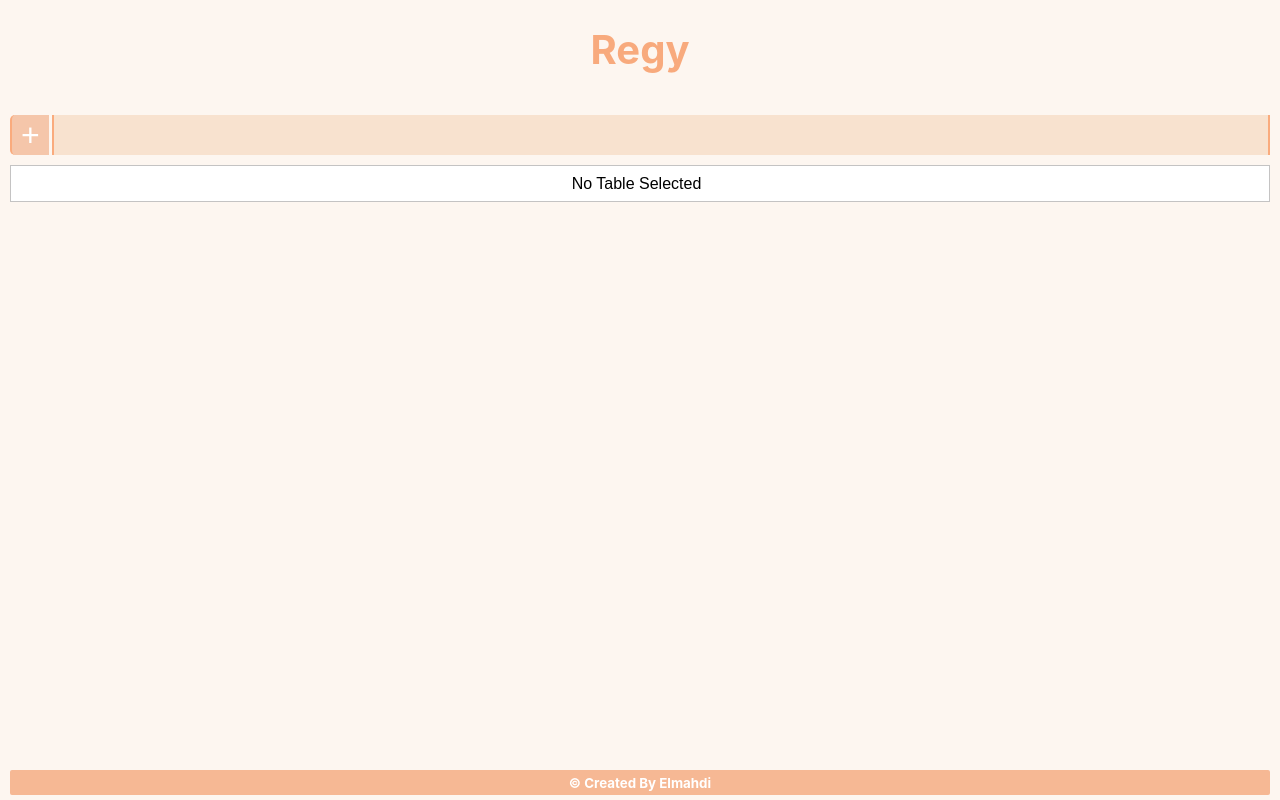
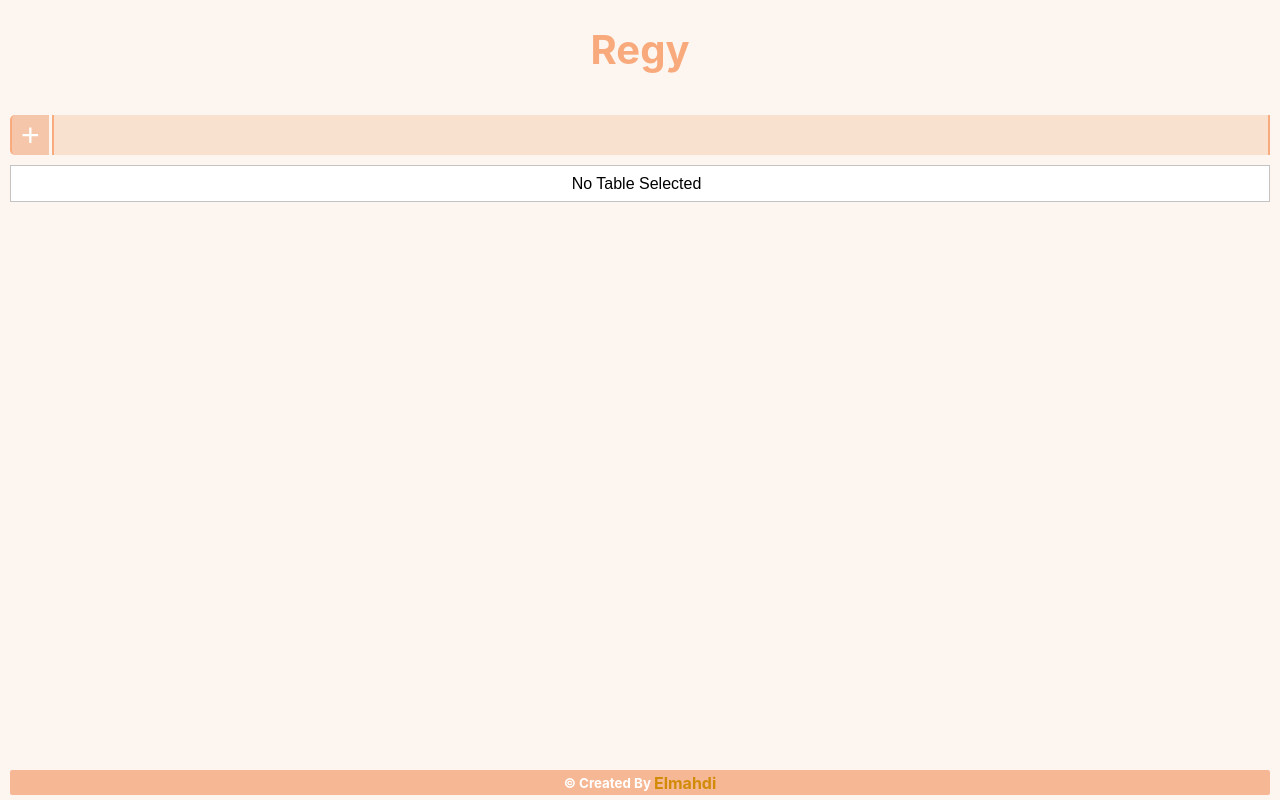
Before and after one commit to Elmahdi1962/Regy, a React (Create React App) app in the folder regy/: page / in a window 1280 px wide. Built offline with nearby package versions, Linux system fonts and the light colour scheme.

Commit message:
add link and update styles in footer

```diff
--- a/regy/src/App.css
+++ b/regy/src/App.css
@@ -21,5 +21,5 @@ header h1 {
 }
 
 main {
-    min-height: calc(100vh - 155px);
+    min-height: calc(100vh - 165px);
 }
--- a/regy/src/components/footer/Footer.js
+++ b/regy/src/components/footer/Footer.js
@@ -1,10 +1,15 @@
 import React from 'react'
 import './footer.css'
+import { BsGithub, BsLinkedin } from 'react-icons/bs';
 
 function Footer() {
   return (
     <footer>
-      <small>&copy; Created By Elmahdi</small>
+      <small>&copy; Created By</small>
+      <div className='name'>Elmahdi
+        <a href="https://github.com/Elmahdi1962" target="_blank" className='githubLink links'><BsGithub /></a>
+        <a href="https://www.linkedin.com/in/elmahdi-mamoun-a74a1a1bb/" target="_blank" className='linkedinLink links'><BsLinkedin /></a>
+      </div>
     </footer>
   )
 }
--- a/regy/src/components/footer/footer.css
+++ b/regy/src/components/footer/footer.css
@@ -8,7 +8,8 @@ footer {
     padding: 5px 0;
     border-radius: 2px;
     cursor: pointer;
-    margin-top: 10px;
+    margin-top: 20px;
+    z-index: 2;
 }
 
 small {
@@ -19,3 +20,51 @@ small {
 small:hover {
     color: rgb(210, 139, 7);
 }
+
+small:hover + .name {
+    color: white;
+}
+
+.name {
+    color:rgb(210, 139, 7);
+    font-weight: bold;
+    margin-left: 3px;
+    position: relative;
+}
+
+
+
+.links{
+    position: absolute;
+    visibility: hidden;
+    opacity: 0;
+    width: 50px;
+    left: 40px;
+    transform-origin: 0% 50%;
+    transition: all .3s ease-in-out;
+}
+
+.links svg {
+    color: rgb(103, 75, 21);
+    margin-left: 60%;
+    margin-top: 3px;
+    transform: rotate(90deg);
+    border-radius: 50%;
+    font-size: 1.3rem;
+}
+
+.name:hover .linkedinLink {
+    opacity: 1;
+    visibility: visible;
+    transform: rotate(-100deg);
+}
+
+.name:hover .githubLink {
+    opacity: 1;
+    visibility: visible;
+    transform: rotate(-60deg);
+}
+
+.links svg:hover {
+    color: rgb(143, 109, 41);
+}
```
